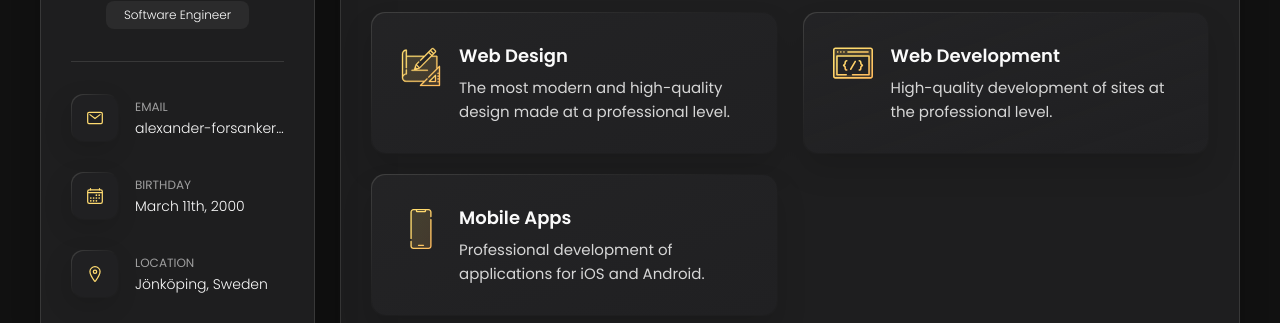
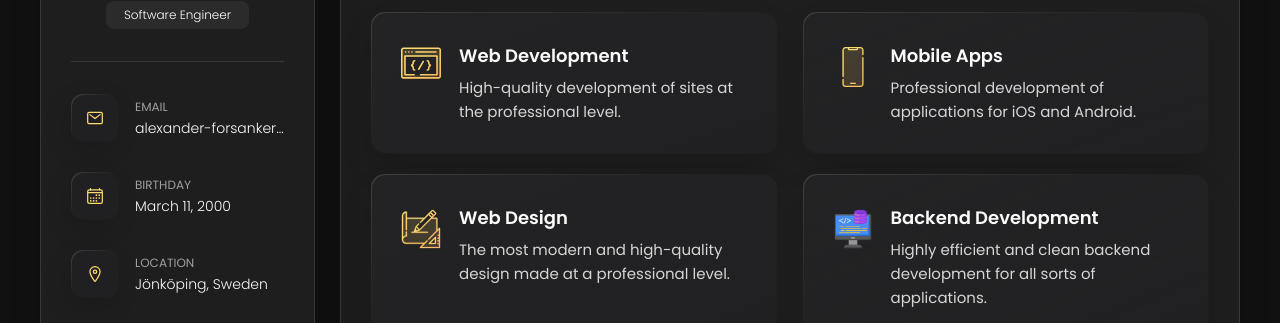
Before and after one commit to foal20ym/foal20ym.github.io, a plain HTML site: page index.html in a window 1280 px wide. Shown: the part 349-672 px from the top of the page. Drawn offline with nearby package versions, Linux system fonts and the light colour scheme.

Commit message:
Updated the About page.

```diff
--- a/index.html
+++ b/index.html
@@ -102,7 +102,7 @@
             <div class="contact-info">
               <p class="contact-title">Birthday</p>
 
-              <time datetime="1982-06-23">March 11th, 2000</time>
+              <time datetime="1982-06-23">March 11, 2000</time>
             </div>
 
           </li>
@@ -233,23 +233,6 @@
             <li class="service-item">
 
               <div class="service-icon-box">
-                <img src="./assets/images/icon-design.svg
-                " alt="design icon" width="40">
-              </div>
-
-              <div class="service-content-box">
-                <h4 class="h4 service-item-title">Web design</h4>
-
-                <p class="service-item-text">
-                  The most modern and high-quality design made at a professional level.
-                </p>
-              </div>
-
-            </li>
-
-            <li class="service-item">
-
-              <div class="service-icon-box">
                 <img src="./assets/images/icon-dev.svg" alt="Web development icon" width="40">
               </div>
 
@@ -274,6 +257,40 @@
 
                 <p class="service-item-text">
                   Professional development of applications for iOS and Android.
+                </p>
+              </div>
+
+            </li>
+
+            <li class="service-item">
+
+              <div class="service-icon-box">
+                <img src="./assets/images/icon-design.svg
+                " alt="design icon" width="40">
+              </div>
+
+              <div class="service-content-box">
+                <h4 class="h4 service-item-title">Web design</h4>
+
+                <p class="service-item-text">
+                  The most modern and high-quality design made at a professional level.
+                </p>
+              </div>
+
+            </li>
+
+            <li class="service-item">
+
+              <div class="service-icon-box">
+                <img src="./assets/images/icon-backend.png
+                " alt="backend icon" width="40">
+              </div>
+
+              <div class="service-content-box">
+                <h4 class="h4 service-item-title">Backend development</h4>
+
+                <p class="service-item-text">
+                  Highly efficient and clean backend development for all sorts of applications.
                 </p>
               </div>
 
```
Also changed, not shown: assets/images/icon-backend.png (added), index.txt.
